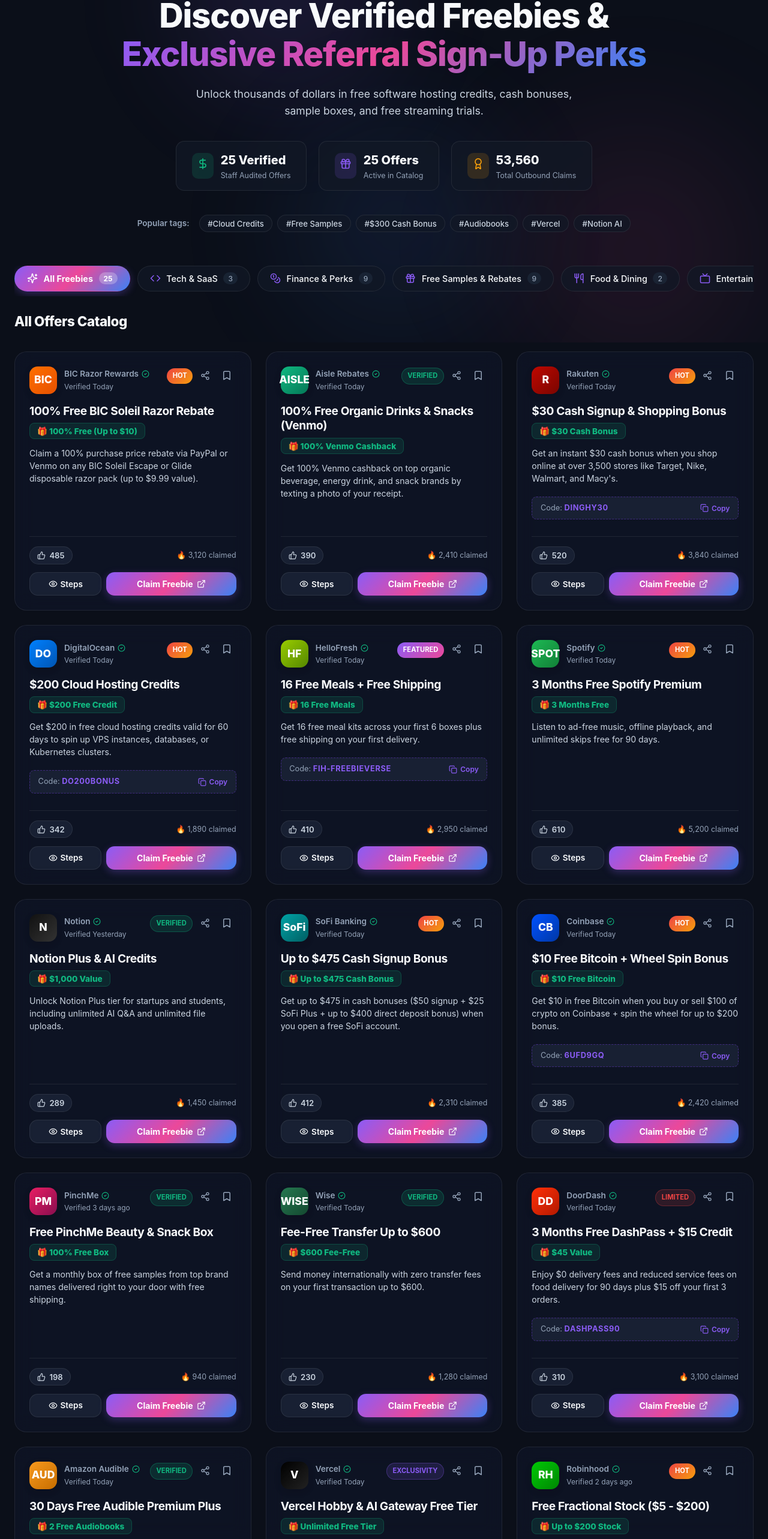
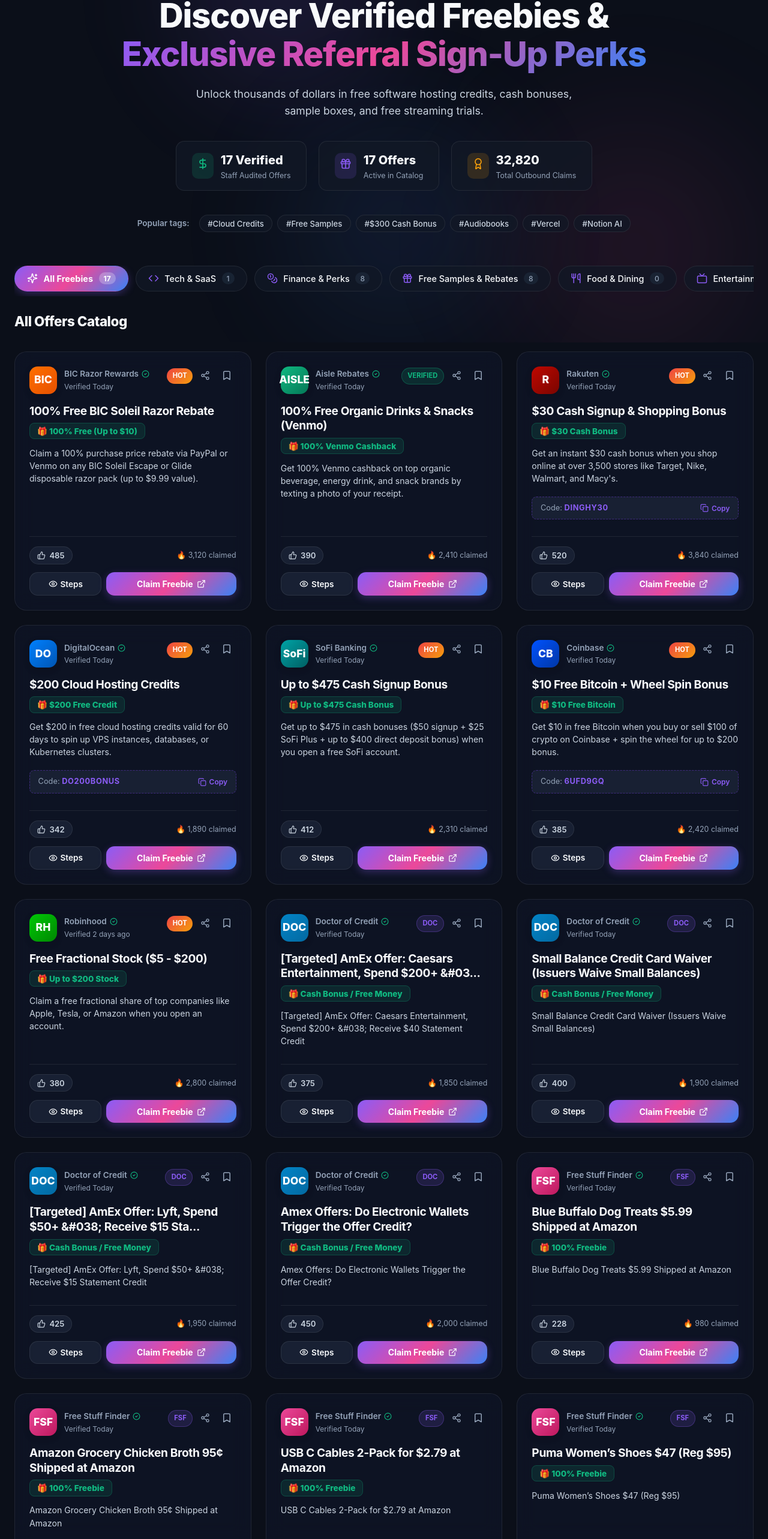
Before and after one commit to latestwizard/Freebies, a React (Vite) app: page / in a window 1280 px wide. Shown: the part 229-2795 px from the top of the page at 60% size. Built offline with nearby package versions, Linux system fonts and the light colour scheme.

Commit message:
Clean catalog: remove generic placeholders; retain only user verified referral links & requested rebate sites

```diff
--- a/src/data/deals.ts
+++ b/src/data/deals.ts
@@ -124,87 +124,6 @@
     terms: 'Valid for new DigitalOcean accounts only. $200 credit expires 60 days after activation. We may earn account credits if you convert to a paid user.'
   },
   {
-    id: 'hellofresh-free-box',
-    title: '16 Free Meals + Free Shipping',
-    provider: 'HelloFresh',
-    logoText: 'HF',
-    logoBg: 'linear-gradient(135deg, #99CC00, #558800)',
-    category: 'food',
-    shortDesc: 'Get 16 free meal kits across your first 6 boxes plus free shipping on your first delivery.',
-    fullDesc: 'HelloFresh delivers fresh, pre-portioned ingredients and chef-curated recipes directly to your doorstep. Claim 16 free meals and enjoy zero prep stress.',
-    valueText: '16 Free Meals',
-    referralUrl: 'https://www.hellofresh.com/pages/share?c=FIH-FREEBIEVERSE',
-    promoCode: 'FIH-FREEBIEVERSE',
-    upvotes: 410,
-    claimsCount: 2950,
-    verifiedDate: 'Today',
-    status: 'verified',
-    verifiedAt: '2026-08-09',
-    createdAt: '2026-08-02',
-    badge: 'FEATURED',
-    featured: true,
-    steps: [
-      'Click "Claim Freebie" to open HelloFresh with discount applied.',
-      'Choose your meal preferences (Meat & Veggies, Veggie, Family Friendly, Calorie Smart).',
-      'Select your first week\'s recipes.',
-      'Your 100% free first box will ship directly to your home address.'
-    ],
-    terms: 'Valid for new HelloFresh subscribers. Discount distributed across first 6 meal boxes.'
-  },
-  {
-    id: 'spotify-premium-3mo',
-    title: '3 Months Free Spotify Premium',
-    provider: 'Spotify',
-    logoText: 'SPOT',
-    logoBg: 'linear-gradient(135deg, #1DB954, #128037)',
-    category: 'entertainment',
-    shortDesc: 'Listen to ad-free music, offline playback, and unlimited skips free for 90 days.',
-    fullDesc: 'Upgrade your listening experience with Spotify Premium. Stream over 100 million songs and 5 million podcast titles without annoying ad interruptions.',
-    valueText: '3 Months Free',
-    referralUrl: 'https://www.spotify.com/us/premium/',
-    upvotes: 610,
-    claimsCount: 5200,
-    verifiedDate: 'Today',
-    status: 'verified',
-    verifiedAt: '2026-08-09',
-    createdAt: '2026-08-02',
-    badge: 'HOT',
-    featured: true,
-    steps: [
-      'Click referral link to navigate to Spotify Premium trial page.',
-      'Sign in or create a free Spotify account.',
-      'Select Spotify Premium Individual tier.',
-      'Enjoy 3 full months free. Cancel anytime before 90 days to avoid billing.'
-    ],
-    terms: 'Individual plan only. $11.99/month after trial. Open to users who have not previously tried Premium.'
-  },
-  {
-    id: 'notion-plus-ai',
-    title: 'Notion Plus & AI Credits',
-    provider: 'Notion',
-    logoText: 'N',
-    logoBg: 'linear-gradient(135deg, #111111, #333333)',
-    category: 'tech',
-    shortDesc: 'Unlock Notion Plus tier for startups and students, including unlimited AI Q&A and unlimited file uploads.',
-    fullDesc: 'Organize your work, docs, and projects with Notion. Claim $1,000 in startup credits or free student upgrade to access Notion AI capabilities, unlimited workspace history, and team collaboration tools.',
-    valueText: '$1,000 Value',
-    referralUrl: 'https://notion.so/signup?referral=freebies_hub',
-    upvotes: 289,
-    claimsCount: 1450,
-    verifiedDate: 'Yesterday',
-    status: 'verified',
-    verifiedAt: '2026-08-08',
-    createdAt: '2026-08-01',
-    badge: 'VERIFIED',
-    steps: [
-      'Navigate to Notion using the referral link.',
-      'Sign up using an eligible startup email domain (.edu or registered startup domain).',
-      'Navigate to Settings & Members > Plans > Apply Promo Code.',
-      'Enjoy 6 months of free Notion Plus + AI addon.'
-    ],
-    terms: 'Terms apply per Notion startup program eligibility. Referral links earn community points.'
-  },
-  {
     id: 'sofi-checking-bonus',
     title: 'Up to $475 Cash Signup Bonus',
     provider: 'SoFi Banking',
@@ -259,136 +178,6 @@
     terms: 'Valid for new Coinbase users worldwide. Must complete $100 trade within 180 days.'
   },
   {
-    id: 'pinch-me-sample-box',
-    title: 'Free PinchMe Beauty & Snack Box',
-    provider: 'PinchMe',
-    logoText: 'PM',
-    logoBg: 'linear-gradient(135deg, #E91E63, #880E4F)',
-    category: 'samples',
-    shortDesc: 'Get a monthly box of free samples from top brand names delivered right to your door with free shipping.',
-    fullDesc: 'PinchMe lets users sample products from leading brands like Kraft, L\'Oreal, Colgate, and Nestle in exchange for honest feedback. Absolutely zero credit card or subscription required.',
-    valueText: '100% Free Box',
-    referralUrl: 'https://www.pinchme.com/register?ref=freebies_verse',
-    upvotes: 198,
-    claimsCount: 940,
-    verifiedDate: '3 days ago',
-    status: 'verified',
-    verifiedAt: '2026-08-06',
-    createdAt: '2026-08-03',
-    badge: 'VERIFIED',
-    steps: [
-      'Sign up for a free PinchMe account.',
-      'Complete your member profile survey to match with relevant brand samples.',
-      'Select your sample box contents on Sample Tuesday.',
-      'Boxes ship to your address completely free!'
-    ],
-    terms: 'US residents only. Limit 1 box per household per sample drop window.'
-  },
-  {
-    id: 'wise-fee-free-transfer',
-    title: 'Fee-Free Transfer Up to $600',
-    provider: 'Wise',
-    logoText: 'WISE',
-    logoBg: 'linear-gradient(135deg, #257850, #144930)',
-    category: 'finance',
-    shortDesc: 'Send money internationally with zero transfer fees on your first transaction up to $600.',
-    fullDesc: 'Wise (formerly TransferWise) gives you the real mid-market exchange rate with no hidden bank markup fees. Claim a fee-free transfer on your first international transfer.',
-    valueText: '$600 Fee-Free',
-    referralUrl: 'https://wise.com/invite/ih/freebieverse',
-    upvotes: 230,
-    claimsCount: 1280,
-    verifiedDate: 'Today',
-    status: 'verified',
-    verifiedAt: '2026-08-09',
-    createdAt: '2026-08-03',
-    badge: 'VERIFIED',
-    steps: [
-      'Click referral link to open Wise registration.',
-      'Create your account with email or Google ID.',
-      'Set up your first international currency transfer up to $600.',
-      'Zero transfer fee is automatically applied at checkout.'
-    ],
-    terms: 'Valid on first transfer up to $600 USD or equivalent in other currency.'
-  },
-  {
-    id: 'doordash-free-dashpass',
-    title: '3 Months Free DashPass + $15 Credit',
-    provider: 'DoorDash',
-    logoText: 'DD',
-    logoBg: 'linear-gradient(135deg, #FF3008, #B31900)',
-    category: 'food',
-    shortDesc: 'Enjoy $0 delivery fees and reduced service fees on food delivery for 90 days plus $15 off your first 3 orders.',
-    fullDesc: 'Get your favorite restaurants delivered for less. Activate 3 months of complimentary DashPass ($29.97 value) plus receive $5 off each of your first 3 food delivery orders.',
-    valueText: '$45 Value',
-    referralUrl: 'https://drd.sh/referral/freebies_dash',
-    promoCode: 'DASHPASS90',
-    upvotes: 310,
-    claimsCount: 3100,
-    verifiedDate: 'Today',
-    status: 'verified',
-    verifiedAt: '2026-08-09',
-    createdAt: '2026-08-03',
-    badge: 'LIMITED',
-    steps: [
-      'Click the referral link to download DoorDash or log into your account.',
-      'Apply referral code DASHPASS90 at checkout on your first order.',
-      'DashPass will automatically activate for 90 days with $0 delivery fees on orders $12+.'
-    ],
-    terms: 'New DashPass subscribers only. Auto-renews after 3 months unless cancelled in settings.'
-  },
-  {
-    id: 'audible-premium-free',
-    title: '30 Days Free Audible Premium Plus',
-    provider: 'Amazon Audible',
-    logoText: 'AUD',
-    logoBg: 'linear-gradient(135deg, #F8991D, #C66E00)',
-    category: 'entertainment',
-    shortDesc: 'Get 2 free audiobook credits + access to thousands of Audible Originals, podcasts, and audiobooks.',
-    fullDesc: 'Listen anywhere with Audible Premium Plus. Claim 30 days free access including 2 free credits that are yours to keep forever even if you cancel your subscription.',
-    valueText: '2 Free Audiobooks',
-    referralUrl: 'https://www.amazon.com/hz/audible/mlp/membership/premiumplus?tag=freebieshub-20',
-    upvotes: 275,
-    claimsCount: 1620,
-    verifiedDate: 'Today',
-    status: 'verified',
-    verifiedAt: '2026-08-09',
-    createdAt: '2026-08-04',
-    badge: 'VERIFIED',
-    steps: [
-      'Click the referral link to land on the Amazon Audible signup page.',
-      'Sign in with your Amazon account.',
-      'Start your 30-day free trial and select 2 free audiobooks.',
-      'Download the Audible app on iOS or Android to start listening.'
-    ],
-    terms: 'Cancel anytime before 30 days to avoid recurring charges. Kept audiobooks remain in your Amazon library permanently.'
-  },
-  {
-    id: 'vercel-pro-credits',
-    title: 'Vercel Hobby & AI Gateway Free Tier',
-    provider: 'Vercel',
-    logoText: 'V',
-    logoBg: 'linear-gradient(135deg, #000000, #222222)',
-    category: 'tech',
-    shortDesc: 'Deploy unlimited frontend web applications with automated SSL, global CDN, and 100k free AI API gateway requests.',
-    fullDesc: 'Vercel is the creator of Next.js and leading frontend deployment cloud. Enjoy generous free hobby deployment quotas, custom domains, serverless functions, and free analytics.',
-    valueText: 'Unlimited Free Tier',
-    referralUrl: 'https://vercel.com/signup?ref=freebies_hub',
-    upvotes: 450,
-    claimsCount: 4200,
-    verifiedDate: 'Today',
-    status: 'verified',
-    verifiedAt: '2026-08-09',
-    createdAt: '2026-08-05',
-    badge: 'EXCLUSIVITY',
-    steps: [
-      'Click "Claim Freebie" to open Vercel.',
-      'Sign up using your GitHub or GitLab account.',
-      'Import any Git repository to deploy live within 30 seconds.',
-      'Access free SSL certificate and speed insights instantly.'
-    ],
-    terms: 'Fair use policy applies. Commercial enterprise features require paid plan.'
-  },
-  {
     id: 'robinhood-free-stock',
     title: 'Free Fractional Stock ($5 - $200)',
     provider: 'Robinhood',
```
